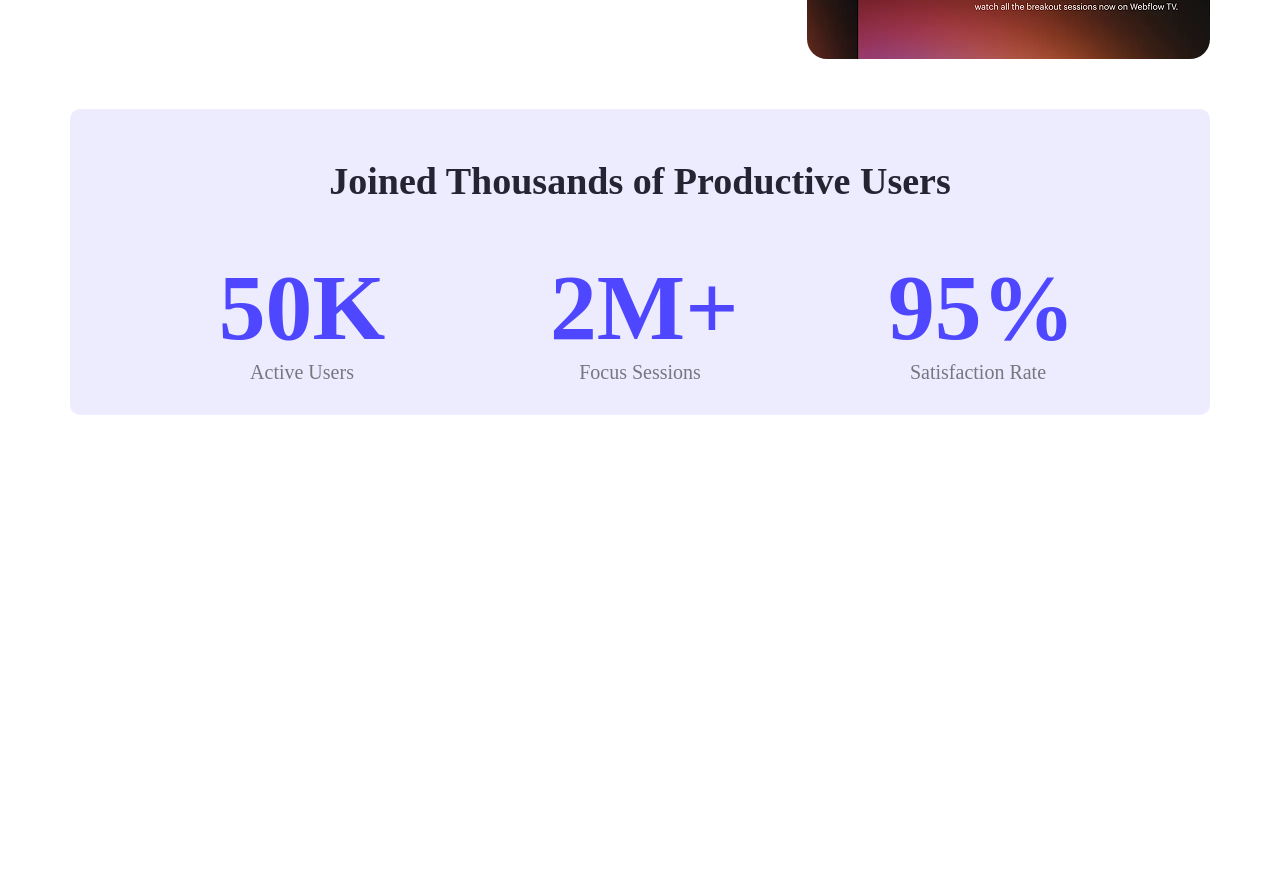
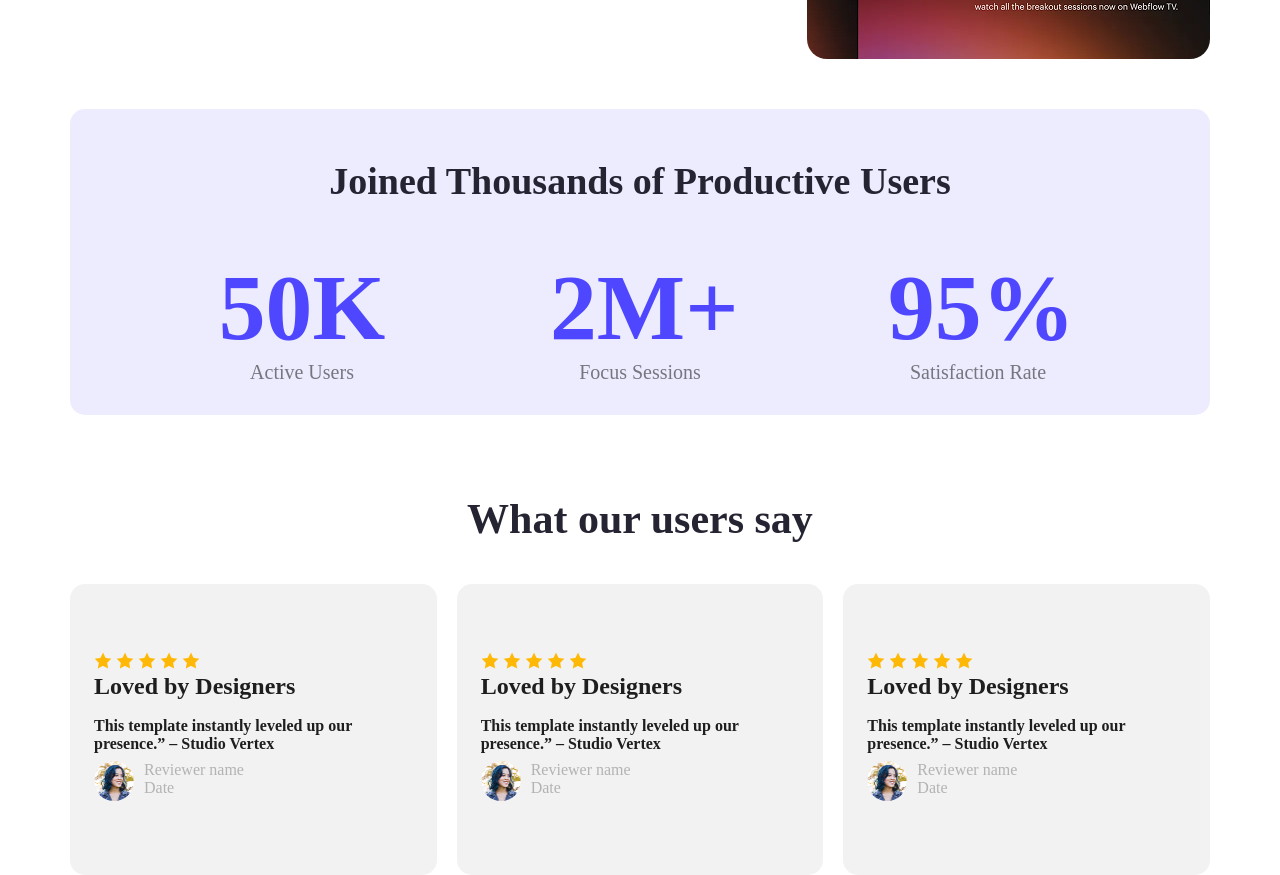
Before and after one commit to sumon-ahmed84/Assignment-_1-repo-landing-launchpad, a plain HTML site: page index.html in a window 1280 px wide. Shown: the part 967-1842 px from the top of the page. Before the commit the page ends 1382 px from the top, so only its background shows below. Drawn offline with Linux system fonts and the light colour scheme.

Commit message:
Review section added

```diff
--- a/index.html
+++ b/index.html
@@ -49,6 +49,72 @@
           </div>
         </div>
       </section>
+      <!-- Review section -->
+      <section class="review">
+        <h2 class="review-heading">What our users say</h2>
+        <div class="all-review">
+          <div class="review-box">
+            <img src="image/icon-star.png" alt="" />
+            <img src="image/icon-star.png" alt="" />
+            <img src="image/icon-star.png" alt="" />
+            <img src="image/icon-star.png" alt="" />
+            <img src="image/icon-star.png" alt="" />
+
+            <h2 class="review-title">Loved by Designers</h2>
+            <h5 class="review-sub-title">
+              This template instantly leveled up our presence.” – Studio Vertex
+            </h5>
+            <div class="review-img">
+              <img class="image-reviewer" src="image/avatar.png" alt=""/>
+
+              <div class="date-name">
+                <h3 class="reviewer-name">Reviewer name</h3>
+                <h6 class="date">Date</h6>
+              </div>
+            </div>
+          </div>
+          <div class="review-box">
+            <img src="image/icon-star.png" alt="" />
+            <img src="image/icon-star.png" alt="" />
+            <img src="image/icon-star.png" alt="" />
+            <img src="image/icon-star.png" alt="" />
+            <img src="image/icon-star.png" alt="" />
+
+            <h2 class="review-title">Loved by Designers</h2>
+            <h5 class="review-sub-title">
+              This template instantly leveled up our presence.” – Studio Vertex
+            </h5>
+            <div class="review-img">
+              <img class="image-reviewer" src="image/avatar.png" alt=""/>
+
+              <div class="date-name">
+                <h3 class="reviewer-name">Reviewer name</h3>
+                <h6 class="date">Date</h6>
+              </div>
+            </div>
+          </div>
+          <div class="review-box">
+            <img src="image/icon-star.png" alt="" />
+            <img src="image/icon-star.png" alt="" />
+            <img src="image/icon-star.png" alt="" />
+            <img src="image/icon-star.png" alt="" />
+            <img src="image/icon-star.png" alt="" />
+
+            <h2 class="review-title">Loved by Designers</h2>
+            <h5 class="review-sub-title">
+              This template instantly leveled up our presence.” – Studio Vertex
+            </h5>
+            <div class="review-img">
+              <img class="image-reviewer" src="image/avatar.png" alt=""/>
+
+              <div class="date-name">
+                <h3 class="reviewer-name">Reviewer name</h3>
+                <h6 class="date">Date</h6>
+              </div>
+            </div>
+          </div>
+        </div>
+      </section>
     </main>
   </body>
 </html>
--- a/styles.css/style.css
+++ b/styles.css/style.css
@@ -106,7 +106,7 @@ nav h3{
 .Productive-section{
     max-width: 1140px;
     height: 306px;
-    border-radius: 10px;
+    border-radius: 15px;
     background-color:rgba(78, 71, 255, 10%);
     margin: 0px auto ;
     justify-items: center;
@@ -139,3 +139,75 @@ nav h3{
     font-weight: normal;
     color: rgba(0, 0, 0, 50%);
 }
+/* Review section */
+.review{
+    max-width: 1140px;
+    height: 342px;
+    margin: 0px auto;
+
+}
+.all-review{
+    display: flex;
+    gap: 20px;
+
+}
+.review-heading{
+    max-width:1140px;
+    height: 49px;
+    font-size: 42px;
+    font-weight: 700;
+    color: #252432;
+    text-align: center;
+    margin-top: 80px;
+
+
+}
+.review-box{
+    width: 367px;
+    height: 243px;
+    padding: 24px;
+    background-color:rgba(87, 81, 81, 0.075);
+    border-radius: 15px;
+    margin-top: 40px;
+    align-content: center;
+
+
+}
+.review-title{
+    width: 318px;
+    height: 44px;
+    font-size: 24px;
+    font-weight: 600;
+    color: #1E1E1E;
+}
+.review-sub-title{
+    width: 318px;
+    height: 44px;
+    font-size: 16px;
+    font-weight: 400px;
+    color: #1E1E1E;
+}
+.image-reviewer{
+    width: 40px;
+    height: 40px;
+    border-radius: 50px;
+}
+.date-name{
+    width: 267px;
+    height: 46px;
+    ;
+}
+.review-img{
+    display: flex;
+    gap: 10px;
+}
+.reviewer-name{
+    font-weight: 400;
+    font-size:16px ;
+    color:#B3B3B3 ;
+}
+.date{
+    font-weight: normal;
+    font-size:16px ;
+    color:#B3B3B3 ;
+}
```
